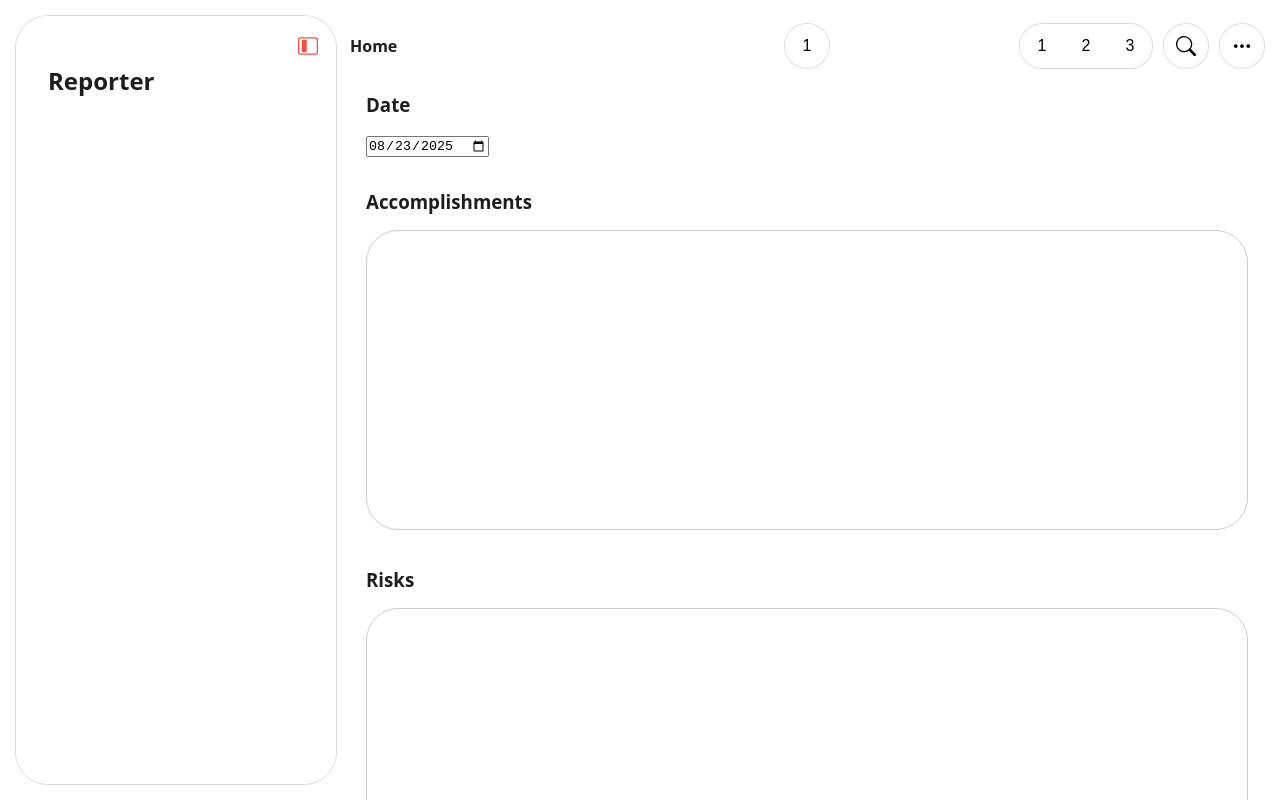
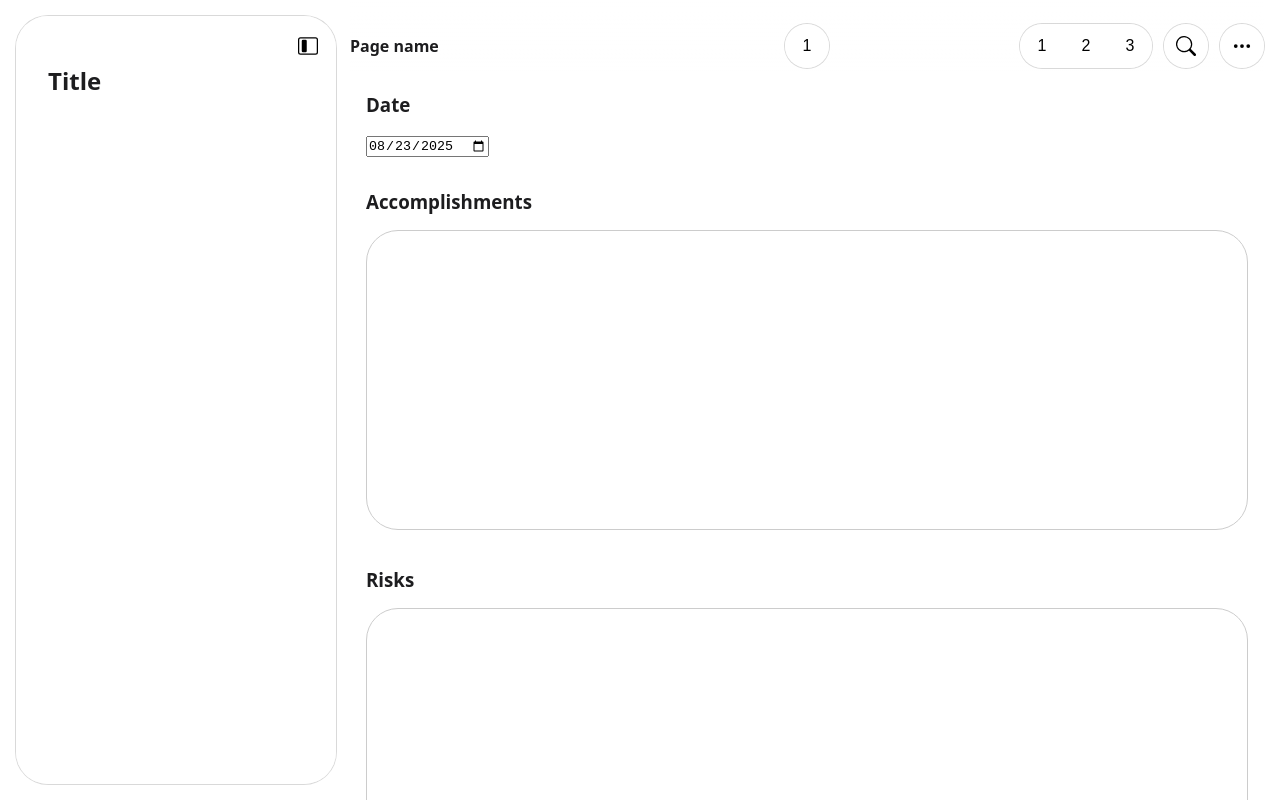
Before and after one commit to stephenmatheis/msr, a Next.js app: page / in a window 1280 px wide. Built offline with nearby package versions, Linux system fonts and the light colour scheme.

Commit message:
feat: toolbar blur

```diff
--- a/components/home/home.module.scss
+++ b/components/home/home.module.scss
@@ -74,7 +74,6 @@
         height: 44px;
         border-radius: 50%;
         z-index: 10;
-        color: var(--primary);
 
         &:hover {
             background-color: #f0f0f3;
--- a/components/home/home.tsx
+++ b/components/home/home.tsx
@@ -89,7 +89,7 @@ export function Home() {
                             damping: 20,
                         }}
                     >
-                        <Toolbar.Title>Home</Toolbar.Title>
+                        <Toolbar.Title>Page name</Toolbar.Title>
                     </motion.div>
                 </Toolbar.Leading>
                 <Toolbar.Center>
--- a/components/sidebar/sidebar.tsx
+++ b/components/sidebar/sidebar.tsx
@@ -27,7 +27,7 @@ export function Sidebar() {
             }}
         >
             <div className={styles.content}>
-                <div className={styles.title}>Reporter</div>
+                <div className={styles.title}>Title</div>
             </div>
         </motion.div>
     );
--- a/components/toolbar/toolbar.module.scss
+++ b/components/toolbar/toolbar.module.scss
@@ -13,8 +13,20 @@
     .content {
         position: relative;
         display: flex;
+        width: 100%;
         height: 60px;
-        width: 100%;
+
+        &::before {
+            content: "";
+            position: absolute;
+            top: -1rem;
+            left: 0;
+            height: calc(100% + 0.75rem);
+            width: 100%;
+            // background: linear-gradient(rgb(255, 255, 255, 1) 0%, rgb(255, 255, 255, 0) 100%);
+            background: linear-gradient(rgb(255, 255, 255, 1) 0%, rgb(255, 255, 255, .5) 100%);
+            backdrop-filter: blur(2px);
+        }
 
         .leading,
         .center,
@@ -30,6 +42,8 @@
 
         .leading {
             left: 0;
+
+            border-radius: 1rem;
         }
 
         .center {
@@ -69,6 +83,7 @@
 
         .route {
             font-weight: 700;
+            padding-right: 2rem;
         }
     }
 }
```
